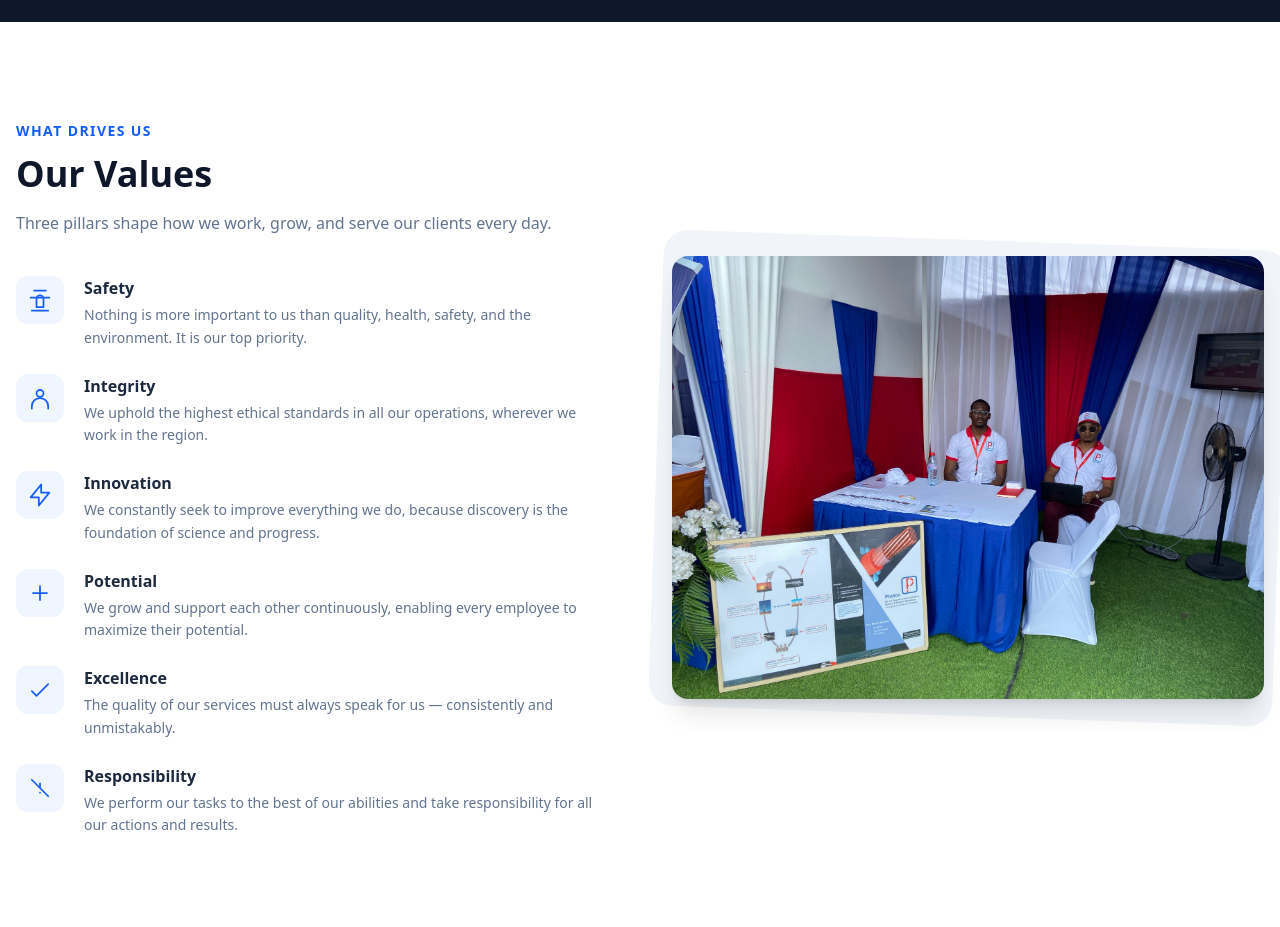
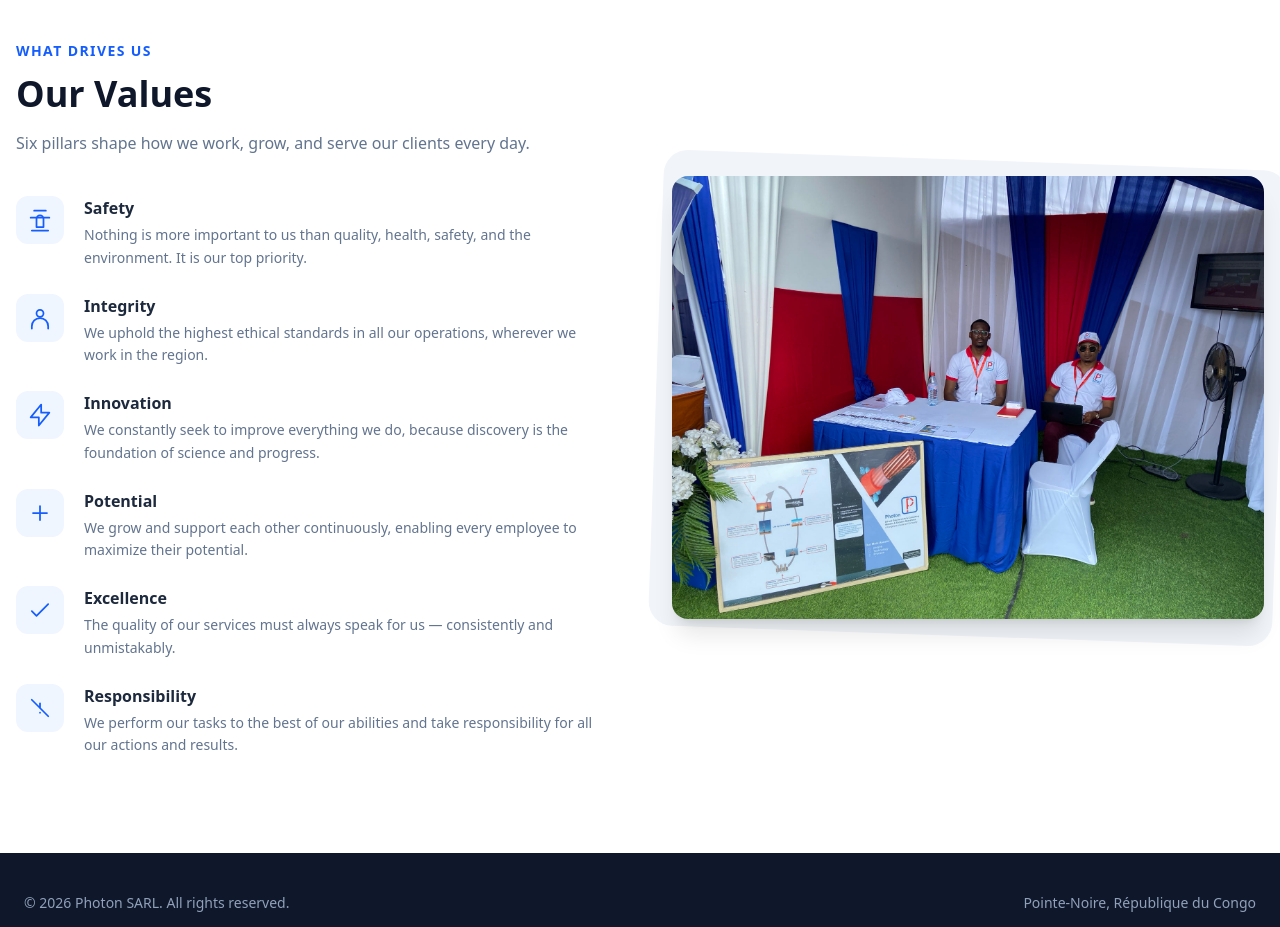
Before and after one commit to Ghost-15/photon, a Next.js app: page /about-photon in a window 1280 px wide. Shown: the part 1800-2727 px from the top of the page. Built offline with nearby package versions, Linux system fonts and the light colour scheme.

Commit message:
Bien joue negro

```diff
--- a/app/about-photon/page.js
+++ b/app/about-photon/page.js
@@ -171,7 +171,7 @@ export default function About() {
                             <span className="text-blue-600 font-semibold text-sm tracking-widest uppercase">What Drives Us</span>
                             <h2 className="mt-3 text-4xl font-bold text-slate-900 mb-4">Our Values</h2>
                             <p className="text-slate-500 mb-10 leading-relaxed">
-                                Three pillars shape how we work, grow, and serve our clients every day.
+                                Six pillars shape how we work, grow, and serve our clients every day.
                             </p>
                             <div className="space-y-6">
                                 {values.map(({ icon, title, desc }) => (
--- a/app/layout.js
+++ b/app/layout.js
@@ -1,6 +1,14 @@
 import "./globals.css";
 import Navbar from "@/compoments/Navbar";
 import Footer from "@/compoments/Footer";
+
+export const metadata = {
+  title: "Photon SARL",
+  description: "Oil & Gas Services",
+  icons: {
+    icon: "/photon_logo.png",
+  },
+};
 
 export default function RootLayout({ children }) {
   return (
@@ -10,11 +18,11 @@ export default function RootLayout({ children }) {
       <link rel="icon" href="/photon_logo.png"/>
     </head>
 
-    <body className="bg-white">
+    <body>
 
     <Navbar />
 
-    <main className="pt-20">
+    <main>
       {children}
     </main>
 
```
